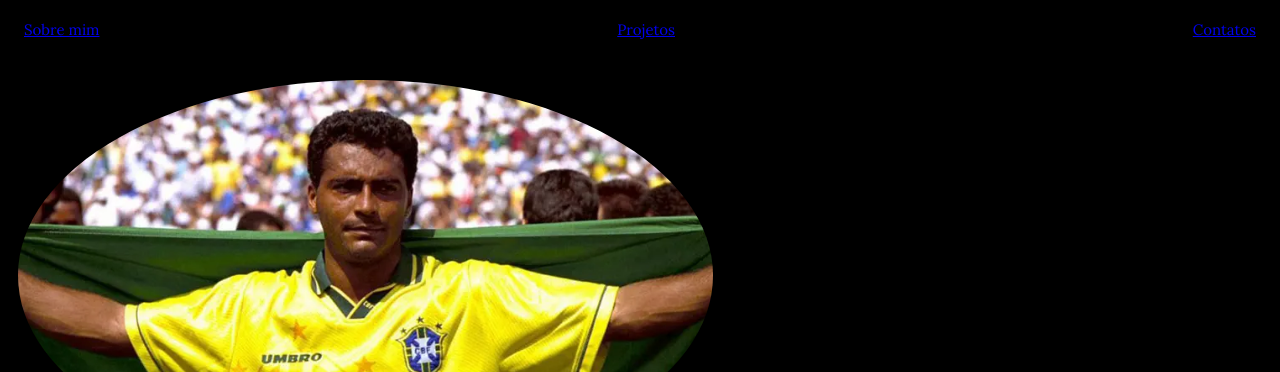
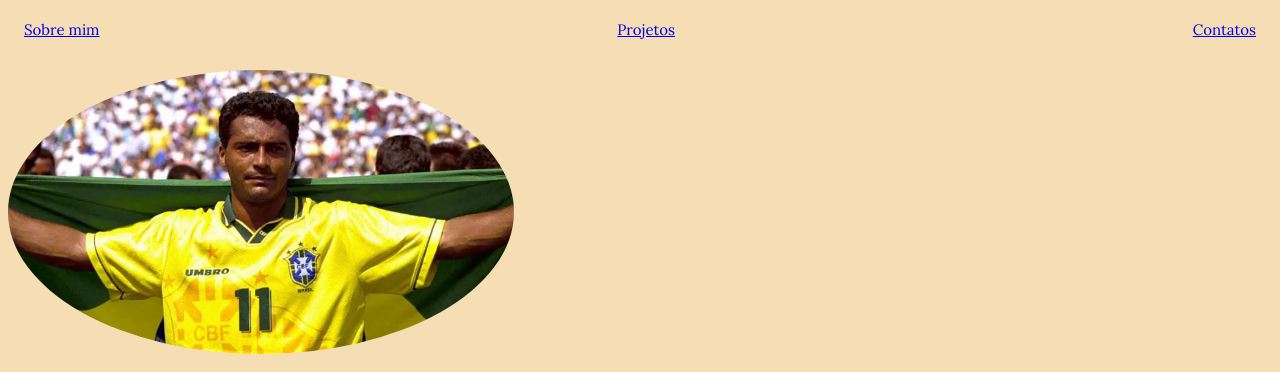
Before and after one commit to MateusSilvaaa/Arlindo-site-Portif-lio, a plain HTML site: page index.html in a window 1280 px wide. Shown: the part 74-446 px from the top of the page. Drawn offline with Linux system fonts and the light colour scheme.

Commit message:
Terceiro commit

```diff
--- a/style.css
+++ b/style.css
@@ -3,8 +3,8 @@
 @import url('https://fonts.googleapis.com/css2?family=Inconsolata:wght@200..900&family=Lora:ital,wght@0,400..700;1,400..700&display=swap');
 
 body {
-    color: blue ;
-    background-color: black;
+    color: #808080 ;
+    background-color: #F5DEB3;
     font-family: Lora;
     font-size: 15px;
 }
@@ -18,8 +18,13 @@ ul{
 }
 
 header img{
-    width: 55%;
+    width: 40%;
     height: 55%px;
     border-radius: 50%;
-    border: 10px solid transparent;
+    border: 30% solid transparent;
 }
+
+header img{
+    align-content: center;
+    align-items: center;
+}
```
